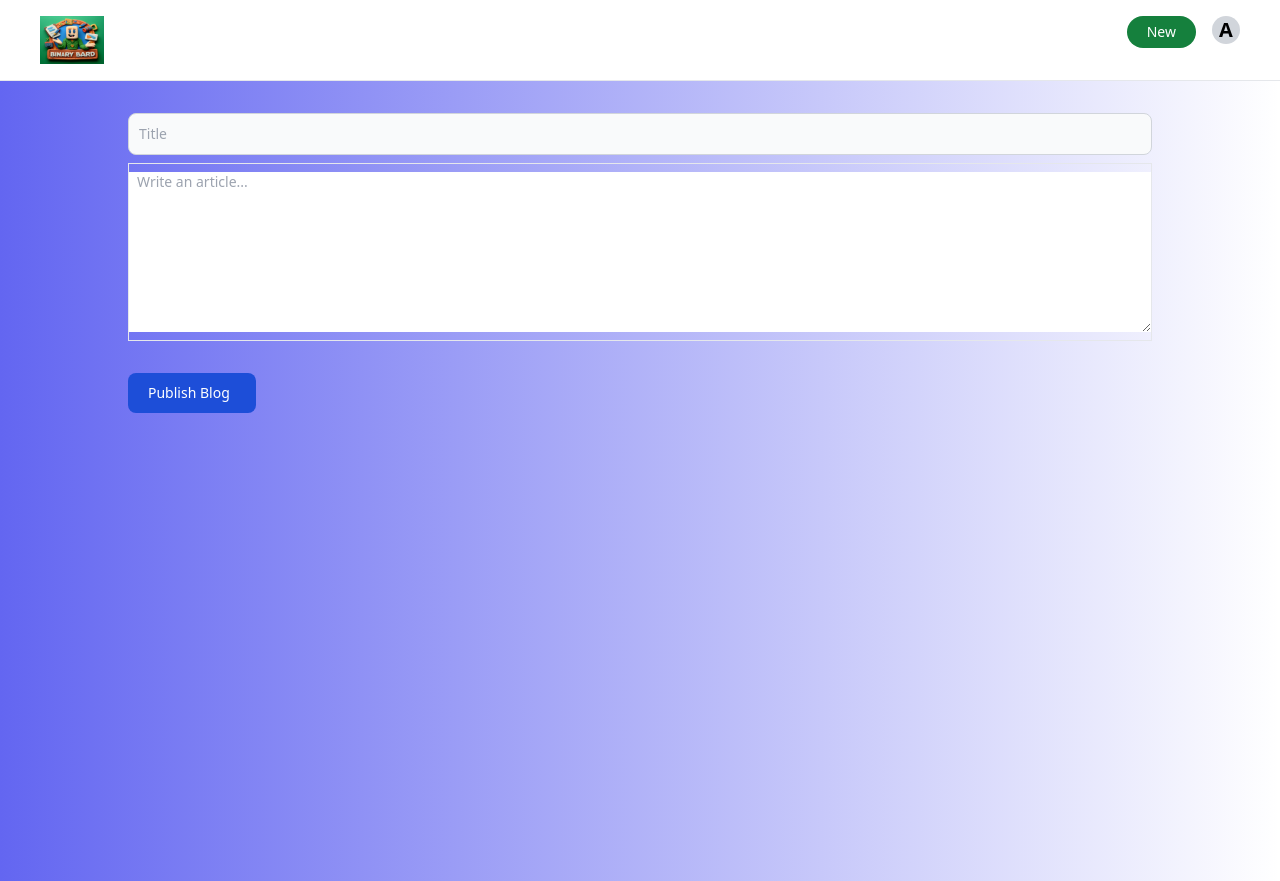
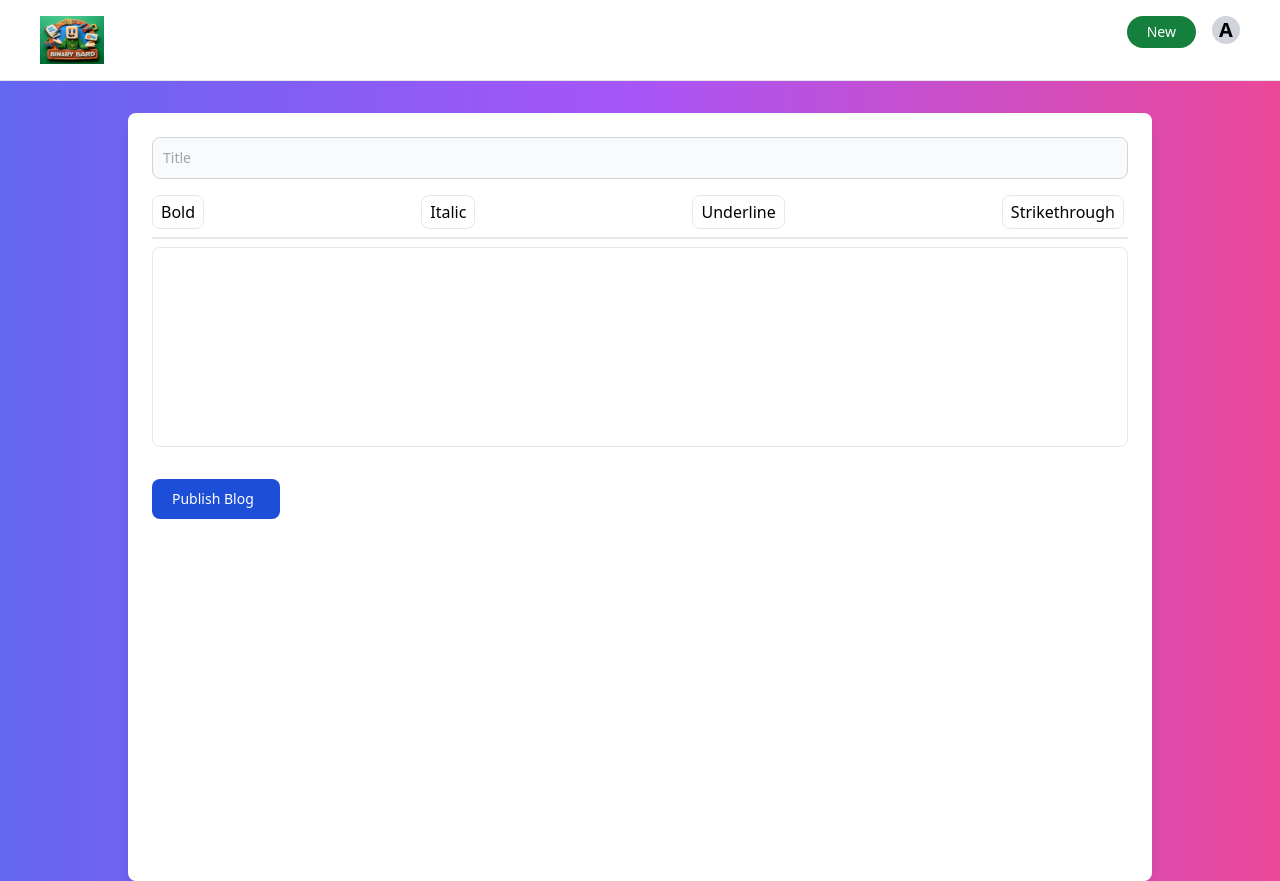
Before and after one commit to PrakharSinha-09/BinaryBard-BlogForDevs, a React (Vite) app in the folder frontend/: page /publish in a window 1280 px wide. Built offline with nearby package versions, Linux system fonts and the light colour scheme; no server answers.

Commit message:
Fixing and Improving some UI stuffs... added toasters

```diff
--- a/frontend/package.json
+++ b/frontend/package.json
@@ -12,12 +12,13 @@
   "dependencies": {
     "@prakharsinha09/icoders-blog-commons": "^1.0.0",
     "axios": "^1.6.8",
+    "framer-motion": "^10.16.15",
     "react": "^18.2.0",
     "react-dom": "^18.2.0",
     "react-icons": "^5.0.1",
-    "framer-motion": "^10.16.15",
     "react-modal": "^3.16.1",
-    "react-router-dom": "^6.22.3"
+    "react-router-dom": "^6.22.3",
+    "react-toastify": "^10.0.5"
   },
   "devDependencies": {
     "@types/react": "^18.2.66",
--- a/frontend/src/components/FullBlog.tsx
+++ b/frontend/src/components/FullBlog.tsx
@@ -5,7 +5,7 @@ import { Avatar } from "./BlogCard";
 import { FaLinkedin, FaTwitter, FaGithub } from 'react-icons/fa';
 import { Blog } from '../hooks';
 
-export const FullBlog = ({ blog }:{blog:Blog}) => {
+export const FullBlog = ({ blog }: { blog: Blog }) => {
     const createdAt = new Date(blog.createdAt);
     // Formatting the date
     const formattedDate = `${createdAt.getDate()} ${createdAt.toLocaleString('default', { month: 'long' })} ${createdAt.getFullYear()} ${createdAt.toLocaleTimeString()}`;
@@ -48,9 +48,7 @@ export const FullBlog = ({ blog }:{blog:Blog}) => {
                         <div className="text-slate-500 pt-2">
                             Post on {formattedDate}
                         </div>
-                        <div className="pt-4">
-                            {blog.content}
-                        </div>
+                        <div className="pt-4" dangerouslySetInnerHTML={{ __html: blog.content }}></div>
                     </div>
                     <div className="col-span-12 md:col-span-4 mt-8 md:mt-0 ml-10">
                         <div className="text-slate-600 text-lg">
--- a/frontend/src/main.tsx
+++ b/frontend/src/main.tsx
@@ -3,11 +3,13 @@ import ReactDOM from 'react-dom/client'
 import App from './App.tsx'
 import './index.css'
 import { UserProvider } from './contexts/UserContext.tsx';
+import { ToastContainer } from 'react-toastify';
 
 
 ReactDOM.createRoot(document.getElementById('root')!).render(
   <React.StrictMode>
     <UserProvider>
+      <ToastContainer />
       <App />
     </UserProvider>
   </React.StrictMode>,
--- a/frontend/src/pages/Publish.tsx
+++ b/frontend/src/pages/Publish.tsx
@@ -1,68 +1,130 @@
-import { Appbar } from "../components/Appbar"
+import { Appbar } from "../components/Appbar";
 import axios from "axios";
 import { BACKEND_URL } from "../config";
 import { useNavigate } from "react-router-dom";
-import { ChangeEvent, useState } from "react";
+import { ChangeEvent, useState, useRef, useEffect, forwardRef } from "react";
 import { Spinner } from "../components/Spinner";
+import { toast } from 'react-toastify';
+import 'react-toastify/dist/ReactToastify.css';
 
 const Publish = () => {
-    const [title, setTitle] = useState("");
-    const [description, setDescription] = useState("");
-    const [isLoading, setIsLoading] = useState(false);
-    const [buttonDisable, setButtonDisable] = useState(false);
+    const [title, setTitle] = useState<string>("");
+    const [description, setDescription] = useState<string>("");
+    const [isLoading, setIsLoading] = useState<boolean>(false);
+    const navigate = useNavigate();
+    const editorRef = useRef<HTMLDivElement>(null);
 
-    const navigate = useNavigate();
+    useEffect(() => {
+        const editor = editorRef.current;
+        if (editor) {
+            editor.addEventListener('input', handleInput);
+        }
+        return () => {
+            if (editor) {
+                editor.removeEventListener('input', handleInput);
+            }
+        };
+    }, []);
 
-    return <div>
-        <Appbar />
-        <div className="flex justify-center w-full h-screen pt-8 bg-gradient-to-r from-indigo-500 ...">
-            <div className="max-w-screen-lg w-full">
-                <input onChange={(e) => {
-                    setTitle(e.target.value)
-                }} type="text" className="bg-gray-50 border border-gray-300 text-gray-900 text-sm rounded-lg focus:outline-none block w-full p-2.5" placeholder="Title" />
+    const handleInput = () => {
+        const editor = editorRef.current;
+        if (editor) {
+            setDescription(editor.innerHTML);
+        }
+    };
 
-                <TextEditor onChange={(e) => {
-                    setDescription(e.target.value)
-                }} />
-
-                <button onClick={async () => {
-                    setIsLoading(true)
-                    setButtonDisable(true)
-                    const response = await axios.post(`${BACKEND_URL}/api/v1/blog/new`, {
-                        title,
-                        content: description
-                    }, {
-                        headers: {
-                            Authorization: localStorage.getItem("token")
-                        }
-                    });
-                    setIsLoading(false)
-                    setButtonDisable(false)
+    // eslint-disable-next-line @typescript-eslint/no-unused-vars
 
 
-                    navigate(`/blog/${response.data.id}`)
-                }} type="submit" disabled={buttonDisable} className="text-center mt-4 w-32 inline-flex px-5 py-2.5 text-sm font-medium text-white bg-blue-700 rounded-lg focus:ring-4 focus:outline-none hover:bg-blue-800">
-                    {isLoading ? <Spinner /> : (
-                        <span>Publish Blog</span>
-                    )}
-                </button>
+    const publishBlog = async () => {
+        setIsLoading(true);
+        try {
+            const response = await axios.post(
+                `${BACKEND_URL}/api/v1/blog/new`,
+                { title, content: description },
+                { headers: { Authorization: localStorage.getItem("token") } }
+            );
+            setIsLoading(false);
+            toast.success("🚀 Blog Published Successfully!", {
+                position: "top-right",
+                autoClose: 5000,
+                hideProgressBar: false,
+                closeOnClick: true,
+                pauseOnHover: true,
+                draggable: true,
+                progress: undefined,
+                theme: "light",
+                })
+            navigate(`/blog/${response.data.id}`);
+        } catch (error) {
+            toast.error("🚀 Some Error Occured!", {
+                position: "top-right",
+                autoClose: 5000,
+                hideProgressBar: false,
+                closeOnClick: true,
+                pauseOnHover: true,
+                draggable: true,
+                progress: undefined,
+                theme: "light",
+                })
+            setIsLoading(false);
+            // Handle error
+        }
+    };
+
+    return (
+        <div>
+            <Appbar />
+            <div className="flex justify-center w-full h-screen pt-8 bg-gradient-to-r from-indigo-500 via-purple-500 to-pink-500">
+                <div className="max-w-screen-lg w-full bg-white rounded-lg shadow-lg p-6">
+                    <input
+                        onChange={(e: ChangeEvent<HTMLInputElement>) => setTitle(e.target.value)}
+                        type="text"
+                        className="bg-gray-50 border border-gray-300 text-gray-900 text-sm rounded-lg focus:outline-none block w-full p-2.5 mb-4"
+                        placeholder="Title"
+                    />
+
+                    <TextEditor ref={editorRef} onChange={handleInput} />
+
+                    <button
+                        onClick={publishBlog}
+                        type="submit"
+                        disabled={title.length === 0 || description.length === 0}
+                        className="text-center mt-4 w-32 inline-flex px-5 py-2.5 text-sm font-medium text-white bg-blue-700 rounded-lg focus:ring-4 focus:outline-none hover:bg-blue-800"
+                    >
+                        {isLoading ? <Spinner /> : <span>Publish Blog</span>}
+                    </button>
+                </div>
             </div>
         </div>
-    </div>
+    );
+};
+
+interface TextEditorProps {
+    ref: React.RefObject<HTMLDivElement>;
+    onChange: () => void;
 }
 
+const TextEditor = forwardRef<HTMLDivElement, TextEditorProps>((props, ref) => {
+    const { onChange } = props;
 
-function TextEditor({ onChange }: {onChange: (e: ChangeEvent<HTMLTextAreaElement>) => void}) {
-    return <div className="mt-2">
-        <div className="w-full mb-4 ">
-            <div className="flex items-center justify-between border">
-            <div className="my-2 bg-white rounded-b-lg w-full">
-                <textarea onChange={onChange} id="editor" rows={8} className="focus:outline-none block w-full px-0 text-sm text-gray-800 bg-white border-0 pl-2" placeholder="Write an article..." required />
+    const applyStyle = (command: string) => {
+        document.execCommand(command, false, null);
+    };
+
+    return (
+        <div className="mt-2">
+            <div className="w-full mb-4">
+                <div className="flex items-center justify-between border-b-2 pb-2 mb-2">
+                    <button type="button" onClick={() => applyStyle('bold')} className="px-2 py-1 border rounded-lg mr-1 hover:bg-gray-200">Bold</button>
+                    <button type="button" onClick={() => applyStyle('italic')} className="px-2 py-1 border rounded-lg mr-1 hover:bg-gray-200">Italic</button>
+                    <button type="button" onClick={() => applyStyle('underline')} className="px-2 py-1 border rounded-lg mr-1 hover:bg-gray-200">Underline</button>
+                    <button type="button" onClick={() => applyStyle('strikeThrough')} className="px-2 py-1 border rounded-lg mr-1 hover:bg-gray-200">Strikethrough</button>
+                </div>
+                <div className="my-2 bg-white rounded-lg w-full border p-2" contentEditable={true} ref={ref} onInput={onChange} style={{ minHeight: '200px' }} placeholder="Write an article..."></div>
             </div>
+        </div>
+    );
+});
 
-        </div>
-       </div>
-    </div>
-}
-
-export default Publish
+export default Publish;
--- /dev/null
+++ b/frontend/src/pages/TextEditor.tsx
@@ -0,0 +1,58 @@
+import React, { useEffect, useRef } from 'react';
+
+interface TextEditorProps {
+    content: string;
+    onContentChange: (content: string) => void;
+}
+
+const TextEditor: React.FC<TextEditorProps> = ({ content, onContentChange }) => {
+    const editorRef = useRef<HTMLDivElement>(null);
+
+    useEffect(() => {
+        if (editorRef.current) {
+            editorRef.current.innerHTML = content;
+        }
+    }, [content]);
+
+    const handleInput = () => {
+        if (editorRef.current) {
+            const selection = window.getSelection();
+            const range = selection?.getRangeAt(0);
+            const cursorPosition = range?.startOffset;
+
+            onContentChange(editorRef.current.innerHTML);
+
+            setTimeout(() => {
+                if (range && selection) {
+                    range.setStart(editorRef.current?.childNodes[0], cursorPosition || 0);
+                    range.collapse(true);
+                    selection.removeAllRanges();
+                    selection.addRange(range);
+                }
+            }, 0);
+        }
+    };
+
+    const formatText = (command: string) => {
+        document.execCommand(command, false);
+        handleInput();
+    };
+
+    return (
+        <div>
+            <div className="mb-2">
+                <button type="button" onClick={() => formatText('bold')} className="px-2 py-1 border">B</button>
+                <button type="button" onClick={() => formatText('italic')} className="px-2 py-1 border">I</button>
+                <button type="button" onClick={() => formatText('underline')} className="px-2 py-1 border">U</button>
+            </div>
+            <div
+                ref={editorRef}
+                contentEditable
+                onInput={handleInput}
+                className="w-full border border-gray-300 rounded-md px-4 py-2 focus:outline-none focus:border-blue-500 min-h-[200px]"
+            ></div>
+        </div>
+    );
+};
+
+export default TextEditor;
--- a/frontend/src/pages/UpdateBlog.tsx
+++ b/frontend/src/pages/UpdateBlog.tsx
@@ -1,44 +1,34 @@
-import { useState, useEffect,ChangeEvent, FormEvent } from 'react';
+import { useState, useEffect, ChangeEvent, FormEvent } from 'react';
 import { useNavigate, useParams } from 'react-router-dom';
 import { BACKEND_URL } from '../config';
 import axios from 'axios';
+import TextEditor from './TextEditor'; // Assuming you have a TextEditor component
+import { Appbar } from '../components/Appbar';
+import { toast } from 'react-toastify';
+import 'react-toastify/dist/ReactToastify.css';
 
 const UpdateBlog = () => {
-    const { id } = useParams();
-    const [blog, setBlog] = useState({});
+    const { id } = useParams<{ id: string }>();
     const [formData, setFormData] = useState({
         title: '',
         content: '',
     });
-    const navigate=useNavigate()
+    const navigate = useNavigate();
 
     useEffect(() => {
         axios.get(`${BACKEND_URL}/api/v1/blog/${id}`, {
             headers: {
-                Authorization: localStorage.getItem("token")
+                Authorization: localStorage.getItem("token") || ''
             }
         })
         .then(response => {
-            setBlog(response.data);
-            setFormData({
-                title: response.data.result.title,
-                content: response.data.result.content,
-            });
-
+            const { title, content } = response.data.result;
+            setFormData({ title, content });
         })
         .catch(error => {
             console.error('Error fetching blog data:', error);
         });
     }, [id]);
-
-    useEffect(() => {
-    }, [blog]);
-
-    useEffect(() => {
-    }, [formData]);
-
-    useEffect(() => {
-    }, [formData.title]);
 
     const handleInputChange = (e: ChangeEvent<HTMLInputElement | HTMLTextAreaElement>) => {
         setFormData({
@@ -47,24 +37,42 @@ const UpdateBlog = () => {
         });
     };
 
-    const handleSubmit = (e: FormEvent<HTMLFormElement>) => {
-        e.preventDefault();
-        // Submit updated blog data to the server
-        axios.put(`${BACKEND_URL}/api/v1/blog/${id}`, formData, {
-            headers: {
-                Authorization: localStorage.getItem("token")
-            }
-        })
-        .then(() => {
-            navigate(`/blogs/`)
-        })
-        .catch(error => {
-            console.error('Error updating blog:', error);
+    const handleContentChange = (content: string) => {
+        setFormData({
+            ...formData,
+            content,
         });
     };
 
+    const handleSubmit = async (e: FormEvent<HTMLFormElement>) => {
+        e.preventDefault();
+        try {
+            await axios.put(`${BACKEND_URL}/api/v1/blog/${id}`, formData, {
+                headers: {
+                    Authorization: localStorage.getItem("token") || ''
+                }
+            });
+            toast.success("🚀 Blog Updated Successfully!", {
+                position: "top-right",
+                autoClose: 5000,
+                hideProgressBar: false,
+                closeOnClick: true,
+                pauseOnHover: true,
+                draggable: true,
+                progress: undefined,
+                theme: "light",
+            });
+            navigate(`/blogs/`);
+        } catch (error) {
+            console.error('Error updating blog:', error);
+        }
+    };
+
     return (
-        <div className="max-w-4xl mx-auto mt-8 p-4 bg-white shadow-md rounded-md">
+        <div>
+            <Appbar />
+            <div className="flex justify-center w-full min-h-screen pt-8 bg-gradient-to-r from-indigo-500 via-purple-500 to-pink-500">
+                <div className="max-w-screen-lg w-full bg-white rounded-lg shadow-lg p-6 overflow-y-auto">
                     <h2 className="text-2xl font-semibold mb-4">Update Blog</h2>
                     <form onSubmit={handleSubmit}>
                         <div className="mb-4">
@@ -79,16 +87,15 @@ const UpdateBlog = () => {
                         </div>
                         <div className="mb-4">
                             <label htmlFor="content" className="block text-gray-700 font-medium mb-1">Content</label>
-                    <textarea
-                        name="content"
-                        value={formData.content}
-                        onChange={handleInputChange}
-                        className="w-full border border-gray-300 rounded-md px-4 py-2 focus:outline-none focus:border-blue-500"
-                        rows={6}
-                    ></textarea>
+                            <TextEditor
+                                content={formData.content}
+                                onContentChange={handleContentChange}
+                            />
                         </div>
                         <button type="submit" className="bg-blue-500 hover:bg-blue-600 text-white font-semibold py-2 px-4 rounded-md">Update Blog</button>
                     </form>
+                </div>
+            </div>
         </div>
     );
 };
```
Also changed, not shown: frontend/src/components/Auth.tsx (+45 -3 lines), frontend/src/components/BlogCard.tsx (+13 -4 lines), 1 other file (tests, documents, lock files or other folders). Lines whose indentation alone changed are shown as unchanged.
